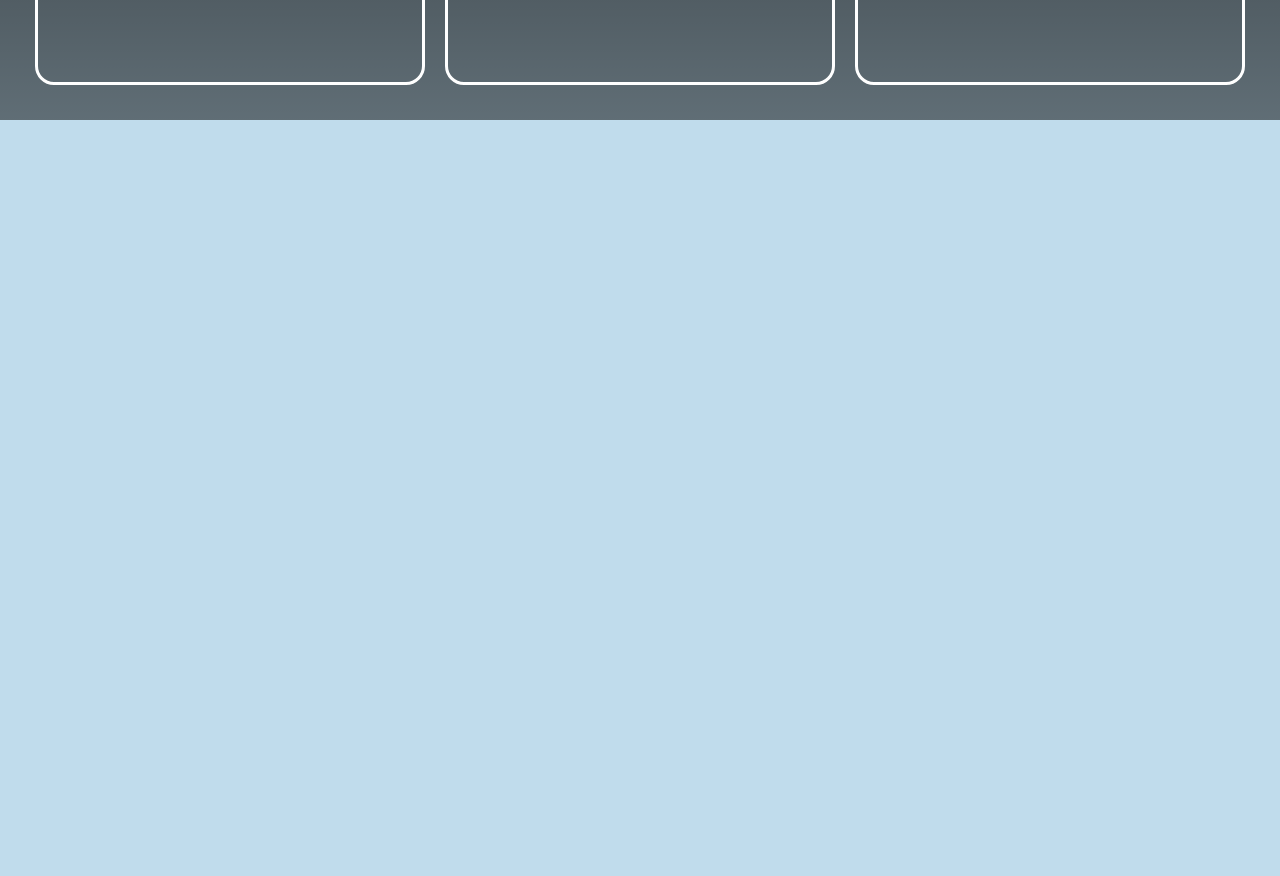
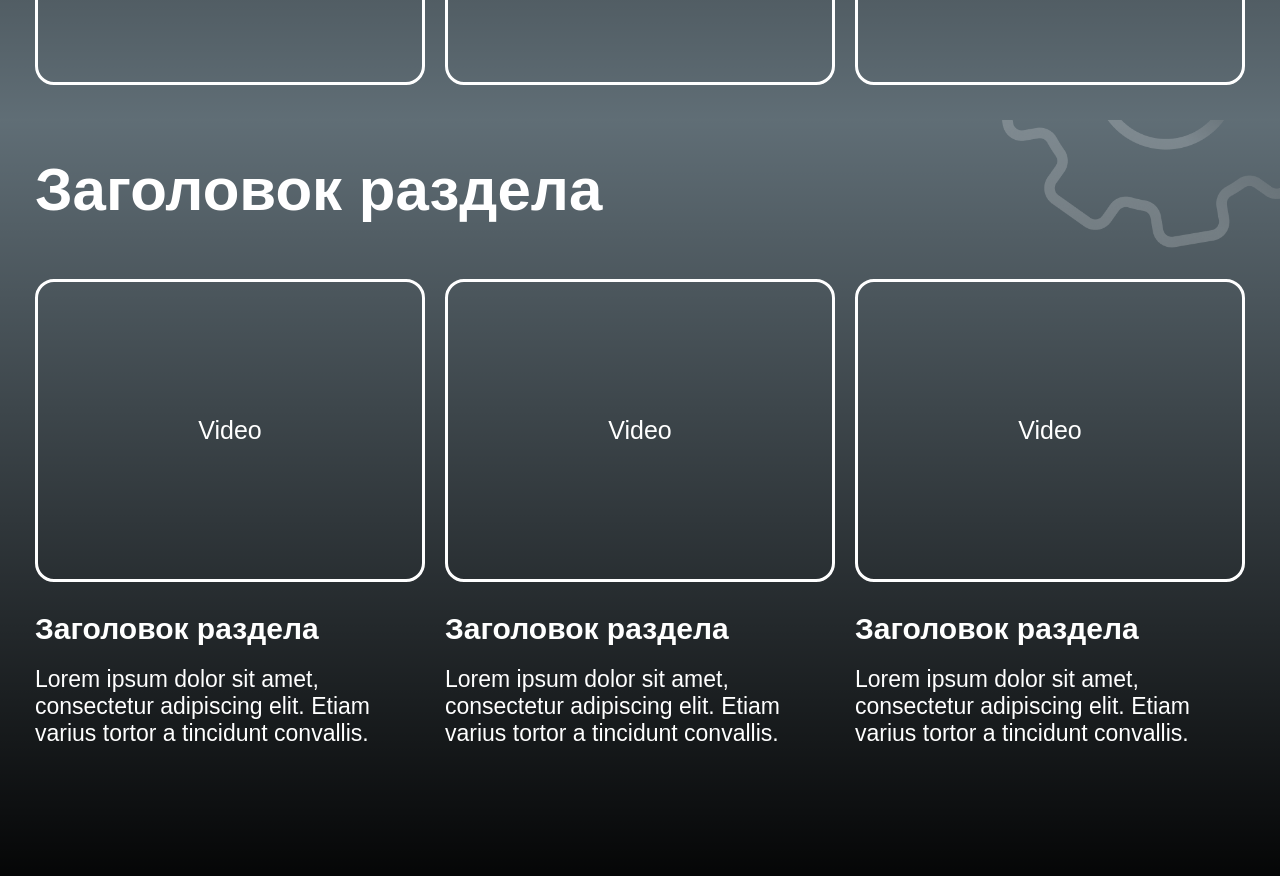
Before and after one commit to myrahkis/cyclone-landing-page, a Vue app: page / in a window 1280 px wide. Shown: the part 3880-4756 px from the top of the page. Before the commit the page ends 4000 px from the top, so only its background shows below. Built offline with nearby package versions, Linux system fonts and the light colour scheme.

Commit message:
video section

```diff
--- a/src/App.vue
+++ b/src/App.vue
@@ -4,6 +4,7 @@ import DescriptionSection from './components/DescriptionSection.vue';
 import ThirdSection from './components/ThirdSection.vue';
 import FourthSection from './components/FourthSection.vue';
 import FifthSection from './components/FifthSection.vue';
+import VideoSection from './components/VideoSection.vue';
 </script>
 
 <template>
@@ -12,6 +13,7 @@ import FifthSection from './components/FifthSection.vue';
   <ThirdSection />
   <FourthSection />
   <FifthSection />
+  <VideoSection />
 </template>
 
 <style scoped></style>
--- a/src/components/DescriptionSection.vue
+++ b/src/components/DescriptionSection.vue
@@ -1,8 +1,10 @@
-<script setup></script>
+<script setup>
+import SkrewImg from '@/ui/SkrewImg.vue'
+</script>
 
 <template>
   <section class="description-section">
-    <img src="/10.png" alt="" class="skrew-img" />
+    <SkrewImg />
     <h2>Заголовок раздела</h2>
     <div class="desc-grid">
       <div class="grid-cell cell-wide">
@@ -37,12 +39,6 @@
   background: linear-gradient(to top, rgba(0, 0, 0), rgba(0, 0, 0, 0.5));
   color: white;
   padding: 3.5rem;
-}
-.skrew-img {
-  position: absolute;
-  top: 0;
-  right: 0;
-  width: 35rem;
 }
 .desc-grid {
   display: grid;
--- a/src/components/FourthSection.vue
+++ b/src/components/FourthSection.vue
@@ -1,7 +1,10 @@
-<script setup></script>
+<script setup>
+import SkrewImg from '@/ui/SkrewImg.vue'
+</script>
 
 <template>
   <section class="fourth-section">
+    <SkrewImg />
     <h2>Заголовок раздела</h2>
     <div class="fourth-grid">
       <div class="grid-cell img-cell">
@@ -32,6 +35,7 @@
 
 <style scoped>
 .fourth-section {
+  position: relative;
   min-height: 100vh;
   color: white;
   background: linear-gradient(to top, rgba(0, 0, 0), rgba(0, 0, 0, 0.5));
--- /dev/null
+++ b/src/components/VideoSection.vue
@@ -0,0 +1,66 @@
+<script setup>
+import SkrewImg from '@/ui/SkrewImg.vue'
+</script>
+
+<template>
+  <section class="video-section">
+    <SkrewImg />
+    <h2>Заголовок раздела</h2>
+    <div class="video-cards">
+      <div class="video-card">
+        <div class="video-elem">Video</div>
+        <div>
+          <h3>Заголовок раздела</h3>
+          <p>
+            Lorem ipsum dolor sit amet, consectetur adipiscing elit. Etiam varius tortor a tincidunt
+            convallis.
+          </p>
+        </div>
+      </div>
+      <div class="video-card">
+        <div class="video-elem">Video</div>
+        <h3>Заголовок раздела</h3>
+        <p>
+          Lorem ipsum dolor sit amet, consectetur adipiscing elit. Etiam varius tortor a tincidunt
+          convallis.
+        </p>
+      </div>
+      <div class="video-card">
+        <div class="video-elem">Video</div>
+        <h3>Заголовок раздела</h3>
+        <p>
+          Lorem ipsum dolor sit amet, consectetur adipiscing elit. Etiam varius tortor a tincidunt
+          convallis.
+        </p>
+      </div>
+    </div>
+  </section>
+</template>
+
+<style scoped>
+.video-section {
+  position: relative;
+  display: flex;
+  flex-direction: column;
+  color: white;
+  padding: 3.5rem;
+  height: 100vh;
+  background: linear-gradient(to top, rgba(0, 0, 0), rgba(0, 0, 0, 0.5));
+}
+.video-cards {
+  display: flex;
+  flex-grow: 1;
+  gap: 2rem;
+}
+.video-elem {
+  display: flex;
+  justify-content: center;
+  align-items: center;
+  border: 3px solid white;
+  border-radius: 1.9rem;
+  height: 50%;
+  margin-bottom: 3rem;
+
+  font-size: 2.5rem;
+}
+</style>
--- /dev/null
+++ b/src/ui/SkrewImg.vue
@@ -0,0 +1,14 @@
+<script setup></script>
+
+<template>
+  <img src="/10.png" alt="" class="skrew-img" />
+</template>
+
+<style scoped>
+.skrew-img {
+  position: absolute;
+  top: 0;
+  right: 0;
+  width: 35rem;
+}
+</style>
```
